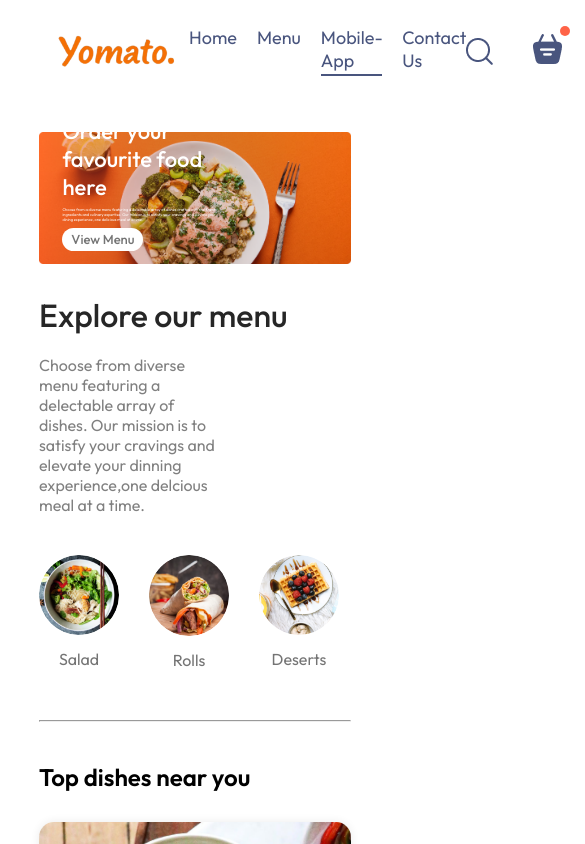
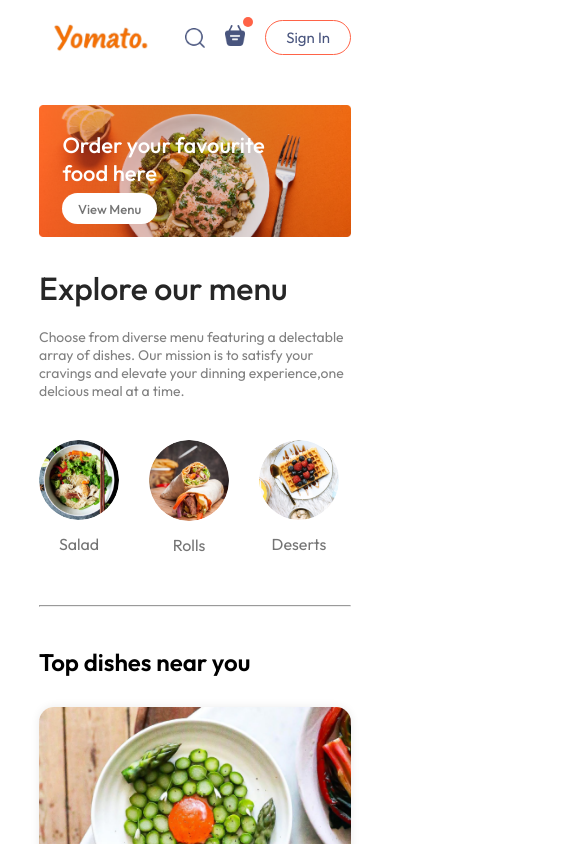
Before and after one commit to yoegeshh/Yomato-ecom-food-ordering-webapp, a React (Vite) app in the folder frontend/: page / in a window 390 px wide. Shown: the top 844 px of the page, 585 px wide, since content can reach past the window. Built offline with nearby package versions, Linux system fonts and the light colour scheme.

Commit message:
add media queries to make site responsive

```diff
--- a/frontend/src/components/ExploreMenu/ExploreMenu.css
+++ b/frontend/src/components/ExploreMenu/ExploreMenu.css
@@ -45,3 +45,11 @@
     border: 4px solid tomato;
     padding: 2px;
 }
+
+@media (max-width:1050px){
+    .explore-menu-text{
+        max-width: 100%;
+        font-size: 14px;
+
+    }
+}
--- a/frontend/src/components/Footer/Footer.css
+++ b/frontend/src/components/Footer/Footer.css
@@ -43,3 +43,14 @@
     background-color: grey;
     border: none;
 }
+
+@media (max-width:750px) {
+    .footer-content{
+        display: flex;
+        flex-direction: column;
+        gap: 35px;
+    }
+    .footer-copyright{
+        text-align: center;
+    }
+}
--- a/frontend/src/components/Header/Header.css
+++ b/frontend/src/components/Header/Header.css
@@ -36,3 +36,20 @@
      font-size: max(1vw,13px);
      border-radius: 50px;
 }
+
+@media (max-width:1050px){
+    .header-contents{
+        max-width: 45%;
+    }
+}
+@media (max-width:750px){
+    .header-contents{
+        max-width: 65%;
+    }
+    .header-contents p{
+        display: none;
+    }
+    .header-contents button{
+        padding: 2vw 4vw;
+    }
+}
--- a/frontend/src/components/Navbar/Navbar.css
+++ b/frontend/src/components/Navbar/Navbar.css
@@ -52,3 +52,46 @@
     top: -8px;
     right: -8px;
 }
+
+@media (max-width:1050px){
+    .navbar .logo{
+        width: 140px;
+    }
+    .navbar-menu{
+        gap: 20px;
+        font-size: 17px;
+    }
+    .navbar-right{
+        gap: 30px;
+    }
+    .navbar-right img{
+        width: 22px;
+    }
+    .navbar-right button{
+        padding: 8px 25px;
+    }
+}
+@media (max-width:900px){
+    .navbar .logo{
+        width: 120px;
+    }
+    .navbar-menu{
+        gap: 20px;
+        font-size: 16px;
+    }
+    .navbar-right{
+        gap: 20px;
+    }
+    .navbar-right img{
+        width: 20px;
+    }
+    .navbar-right button{
+        padding: 7px 20px;
+        font-size: 15px;
+    }
+}
+@media (max-width:750px){
+    .navbar-menu{
+       display: none;
+    }
+}
```
